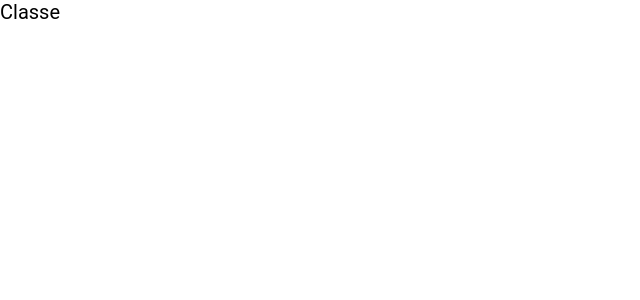
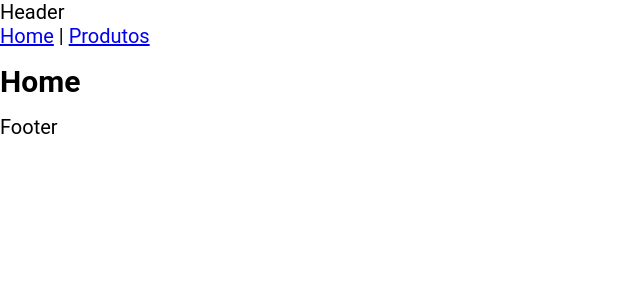
Before and after one commit to mihtoa/ze-frontend-challenge, a React app: page / in a window 1280 px wide. Shown: the top 300 px of the page, without its empty margins (0-640 px from the left). Built offline with nearby package versions, Linux system fonts and the light colour scheme.

Commit message:
feat: add routes

```diff
--- a/package.json
+++ b/package.json
@@ -20,6 +20,7 @@
     "prettier": "^2.6.2",
     "pretty-quick": "^3.1.3",
     "react": "^18.1.0",
+    "react-router-dom": "^6.3.0",
     "sass": "^1.52.1",
     "sass-loader": "^13.0.0",
     "style-loader": "^3.3.1",
@@ -27,8 +28,8 @@
     "ts-loader": "^9.3.0",
     "typescript": "^4.7.2",
     "webpack": "^5.72.1",
-    "webpack-dev-server": "^4.9.0",
-    "webpack-cli": "^4.9.2"
+    "webpack-cli": "^4.9.2",
+    "webpack-dev-server": "^4.9.0"
   },
   "husky": {
     "hooks": {
--- /dev/null
+++ b/src/common/Footer.tsx
@@ -0,0 +1,9 @@
+import React from 'react';
+
+export default function Footer() {
+  return (
+    <footer>
+      <p>Footer</p>
+    </footer>
+  );
+}
--- /dev/null
+++ b/src/common/Header.tsx
@@ -0,0 +1,9 @@
+import React from 'react';
+
+export default function Header() {
+  return (
+    <header>
+      <p>Header</p>
+    </header>
+  );
+}
--- /dev/null
+++ b/src/common/index.ts
@@ -0,0 +1,4 @@
+import Header from './Header';
+import Footer from './Footer';
+
+export { Header, Footer };
--- /dev/null
+++ b/src/home/index.tsx
@@ -0,0 +1,9 @@
+import React from 'react';
+
+export default function Home() {
+  return (
+    <main style={{ padding: '1rem 0' }}>
+      <h2>Home</h2>
+    </main>
+  );
+}
--- a/src/index.tsx
+++ b/src/index.tsx
@@ -1,15 +1,41 @@
 import React from 'react';
 import { createRoot } from 'react-dom/client';
+import {
+  BrowserRouter,
+  Routes,
+  Route,
+  Link
+} from 'react-router-dom';
+
+import Home from './home';
+import Products from './products';
+
+import { Header, Footer } from './common';
 
 import './main.scss';
 
 class Square extends React.Component {
   render() {
     return (
-      <p>Classe</p>
+      <main>
+        <Header />
+        <nav>
+          <Link to="/">Home</Link> |{" "}
+          <Link to="produtos">Produtos</Link>
+        </nav>
+        <Routes>
+          <Route path="/" element={<Home />} />
+          <Route path="produtos" element={<Products />} />
+        </Routes>
+        <Footer />
+      </main>
     );
   }
 }
 
 const root = createRoot(document.getElementById('root'));
-root.render(<Square />);
+root.render(
+  <BrowserRouter>
+    <Square />
+  </BrowserRouter>
+);
--- /dev/null
+++ b/src/products/index.tsx
@@ -0,0 +1,9 @@
+import React from 'react';
+
+export default function Products() {
+  return (
+    <main style={{ padding: '1rem 0' }}>
+      <h2>Produtos</h2>
+    </main>
+  );
+}
--- a/webpack.config.js
+++ b/webpack.config.js
@@ -29,7 +29,7 @@ module.exports = {
   },
   plugins: [
     new HtmlWebpackPlugin({
-      favicon: './favicon.ico',
+      favicon: './public/favicon.ico',
       meta: {
         viewport: 'width=device-width, initial-scale=1, shrink-to-fit=no',
         'theme-color': 'yellow',
```
Also changed, not shown: 2 other files (tests, documents, lock files or other folders).
